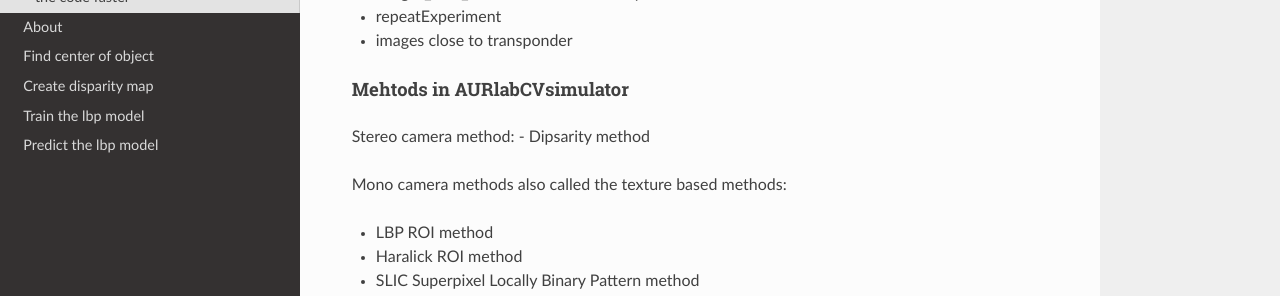
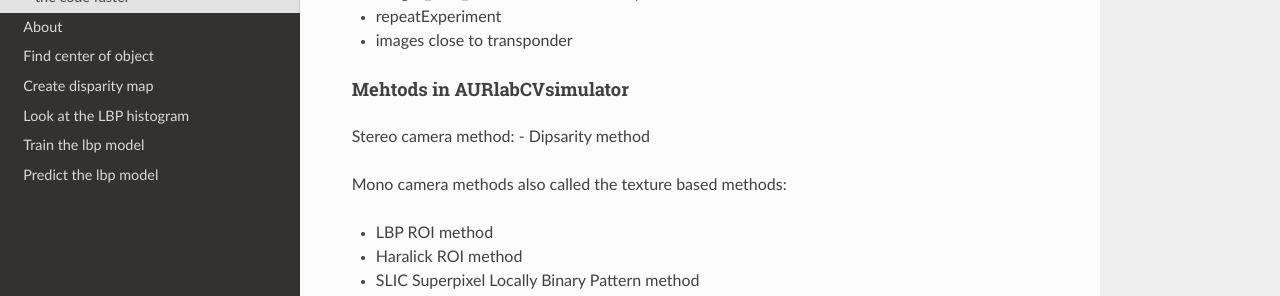
Before and after one commit to larssbr/AURlabCVsimulator, an MkDocs documentation site: the page built from docs/index.md, in a window 1280 px wide. Shown: the part 517-813 px from the top of the page. Built offline with MkDocs 1.6.1, drawn with Linux system fonts in a browser that asks for light colours; nearby versions of some CDN libraries; old or Windows-style settings are respelled for this version of MkDocs.

Commit message:
added doc page

```diff
--- a/mkdocs.yml
+++ b/mkdocs.yml
@@ -4,6 +4,7 @@ pages:
 - About: about.md
 - Find center of object: findCenterOfObject.md
 - Create disparity map: Disparity_map.md
+- Look at the LBP histogram: PlotLBPsHistogram.md
 - Train the lbp model: TrainModelLbp.md
 - Predict the lbp model:  PredictWithModelLbp.md
 theme: readthedocs
```
